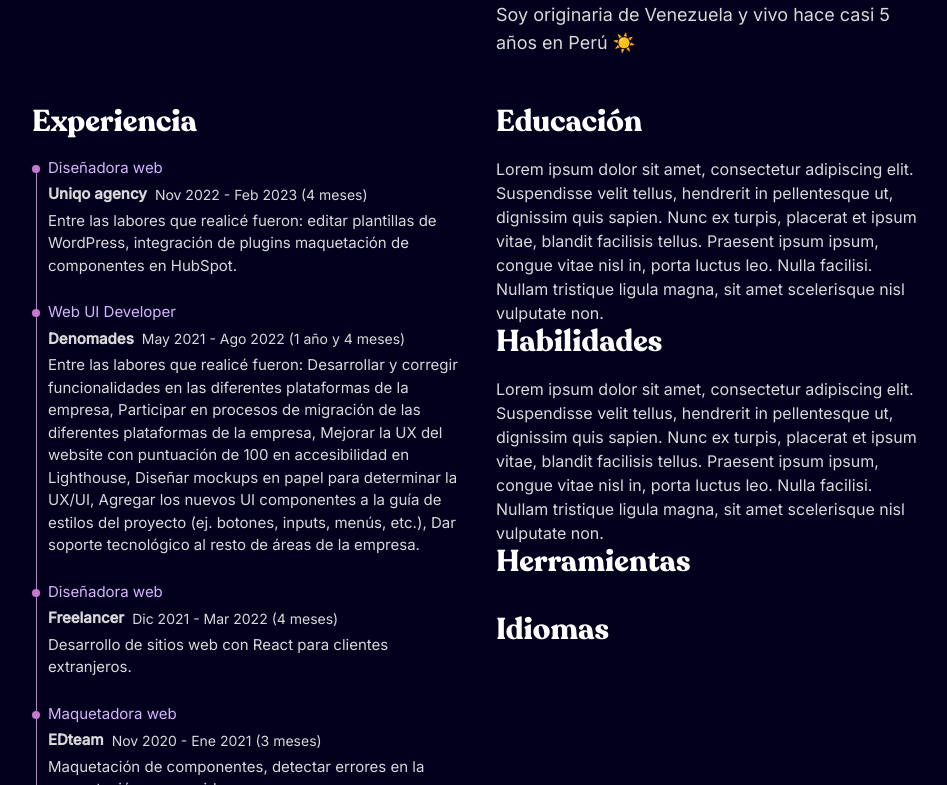
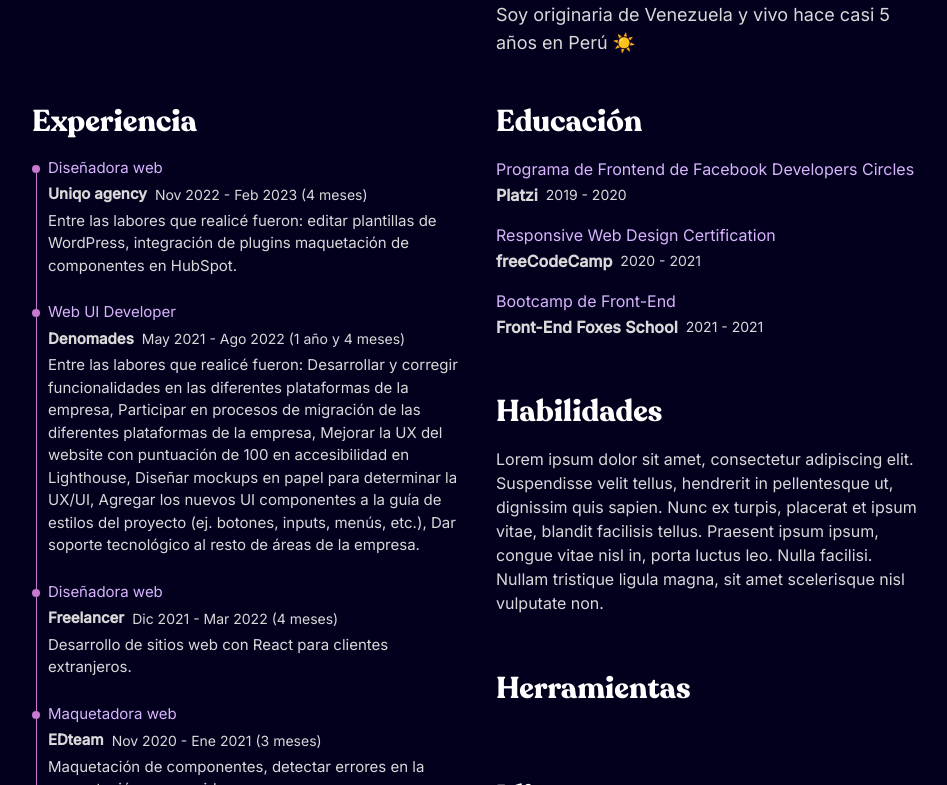
Before and after one commit to csswoman/portfolio, a React (Vite) app: page / in a window 1280 px wide. Shown: the part 1975-2760 px from the top of the page, without its empty margins (160-1107 px from the left). Built offline with nearby package versions, Linux system fonts and the light colour scheme.

Commit message:
ADD: Education section

```diff
--- a/src/components/organisms/About.jsx
+++ b/src/components/organisms/About.jsx
@@ -1,4 +1,5 @@
 import aboutImage from '../../assets/images/4.jpg'
+import { Educacion } from './Education'
 import { WorkExperience } from './WorkExperience'
 
 export function About() {
@@ -29,12 +30,10 @@ export function About() {
                     <h3 className="title text-3xl mb-4">Experiencia</h3>
                     <WorkExperience />
                 </article>
-                <div>
+                <div className="grid gap-8">
                     <article>
                         <h3 className="title text-3xl mb-4">Educación</h3>
-                        <p>
-                            Lorem ipsum dolor sit amet, consectetur adipiscing elit. Suspendisse velit tellus, hendrerit in pellentesque ut, dignissim quis sapien. Nunc ex turpis, placerat et ipsum vitae, blandit facilisis tellus. Praesent ipsum ipsum, congue vitae nisl in, porta luctus leo. Nulla facilisi. Nullam tristique ligula magna, sit amet scelerisque nisl vulputate non.
-                        </p>
+                        <Educacion />
                     </article>
                     <article>
                         <h3 className="title text-3xl mb-4">Habilidades</h3>
@@ -42,8 +41,8 @@ export function About() {
                             Lorem ipsum dolor sit amet, consectetur adipiscing elit. Suspendisse velit tellus, hendrerit in pellentesque ut, dignissim quis sapien. Nunc ex turpis, placerat et ipsum vitae, blandit facilisis tellus. Praesent ipsum ipsum, congue vitae nisl in, porta luctus leo. Nulla facilisi. Nullam tristique ligula magna, sit amet scelerisque nisl vulputate non.
                         </p>
                     </article>
-                    <h3 className="title text-3xl mb-8">Herramientas</h3>
-                    <h3 className="title text-3xl mb-8">Idiomas</h3>
+                    <h3 className="title text-3xl mb-4">Herramientas</h3>
+                    <h3 className="title text-3xl mb-4">Idiomas</h3>
                 </div>
             </div>
         </section>
--- /dev/null
+++ b/src/components/organisms/Education.jsx
@@ -0,0 +1,39 @@
+export function Educacion() {
+    return (
+        <ul className="grid gap-4">
+            <li>
+                <div className="grid gap-0.5 ">
+                    <p className="text-purple-300">
+                        Programa de Frontend de Facebook Developers Circles
+                    </p>
+                    <div className="flex gap-x-2 items-center flex-wrap">
+                        <p className="font-bold">Platzi</p>
+                        <p className="text-[#D9D9D9] text-sm">2019 - 2020</p>
+                    </div>
+                </div>
+            </li>
+            <li>
+                <div className="grid gap-0.5 ">
+                    <p className="text-purple-300">
+                        Responsive Web Design Certification
+                    </p>
+                    <div className="flex gap-x-2 items-center flex-wrap">
+                        <p className="font-bold">freeCodeCamp</p>
+                        <p className="text-[#D9D9D9] text-sm">2020 - 2021</p>
+                    </div>
+                </div>
+            </li>
+            <li>
+                <div className="grid gap-0.5 ">
+                    <p className="text-purple-300">
+                        Bootcamp de Front-End
+                    </p>
+                    <div className="flex gap-x-2 items-center flex-wrap">
+                        <p className="font-bold">Front-End Foxes School</p>
+                        <p className="text-[#D9D9D9] text-sm">2021 - 2021</p>
+                    </div>
+                </div>
+            </li>
+        </ul>
+    )
+}
```
